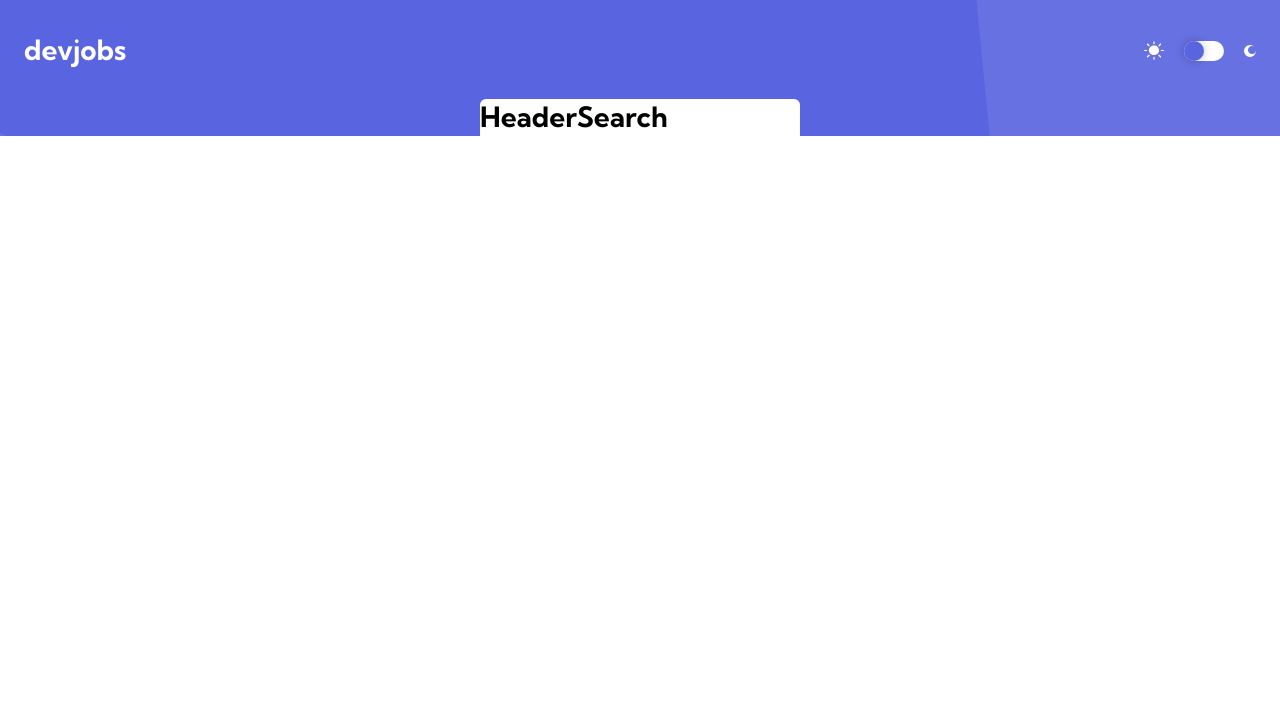
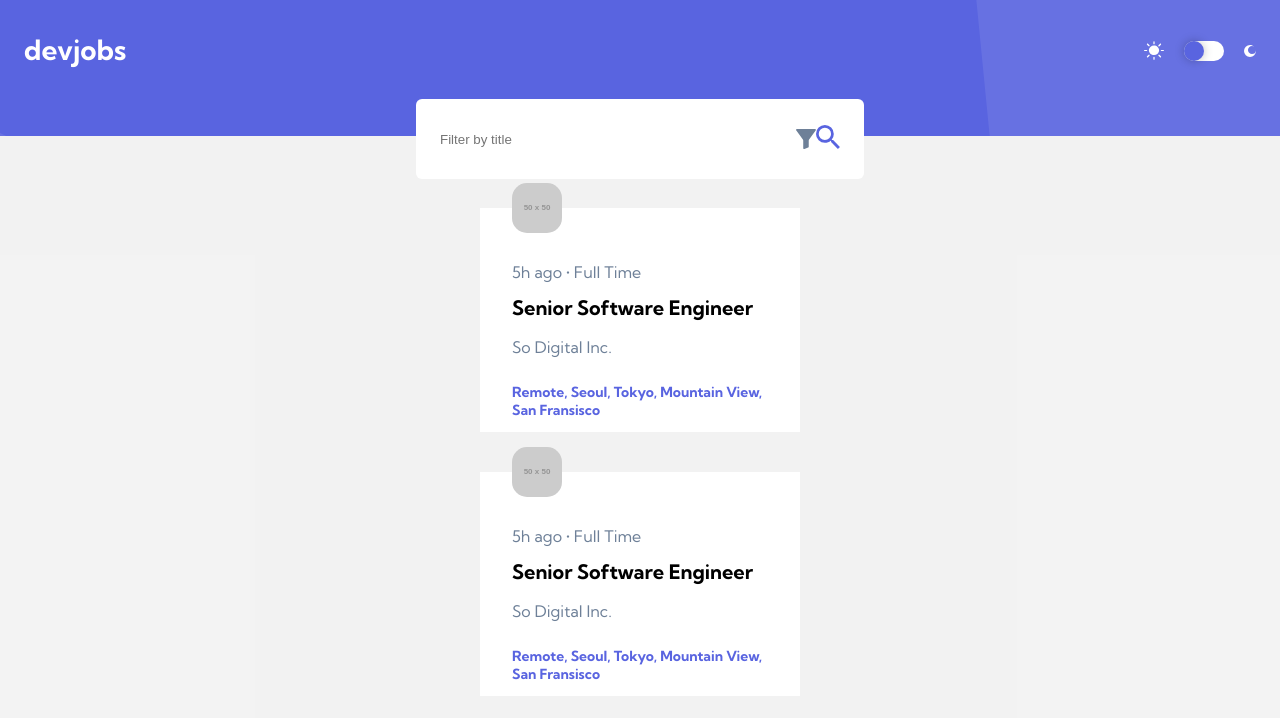
Before and after one commit to Schwarzbaer2/vue-git-jobs, a Vue app: page / in a window 1280 px wide. Shown: the top 718 px of the page. Built offline with nearby package versions, Linux system fonts and the light colour scheme.

Commit message:
Adding Main and MainCard components

```diff
--- a/src/App.vue
+++ b/src/App.vue
@@ -4,6 +4,7 @@
 
 <style lang="scss">
 #app {
+  height: 100%;
   font-family: $kumbh-sans;
 
   h1,
@@ -28,6 +29,7 @@
 
   h4 {
     font-size: 0.875rem;
+    line-height: 18px;
   }
 }
 </style>
--- a/src/assets/_variables.scss
+++ b/src/assets/_variables.scss
@@ -8,7 +8,7 @@ $primary-blue: #19202d;
 $primary-dark: #121721;
 
 $secondary-white: #ffffff;
-$secondary-lightGrey: #f4f6f8;
+$secondary-lightGrey: #f2f2f2f2;
 $secondary-grey: #9daec2;
 $secondary-darkGrey: #6e8098;
 
--- a/src/components/HeaderSearch.vue
+++ b/src/components/HeaderSearch.vue
@@ -1,6 +1,22 @@
 <template>
   <div class="search">
-    <h1>HeaderSearch</h1>
+    <input
+      class="search__input"
+      type="search"
+      name="job-search"
+      id=""
+      placeholder="Filter by title"
+      aria-label="Search through developer jobs"
+    />
+
+    <div class="search__icons">
+      <img
+        class="search__filter"
+        src="../assets/mobile/icon-filter.svg"
+        alt=""
+      />
+      <img src="../assets/desktop/icon-search.svg" alt="" />
+    </div>
   </div>
 </template>
 
@@ -12,9 +28,23 @@ export default {
 
 <style lang="scss">
 .search {
+  display: flex;
+  align-items: center;
+  justify-content: space-between;
   height: 5rem;
-  width: 20rem;
-  background: $secondary-white;
+  width: 28rem;
+  background: #fff;
   border-radius: 0.375rem;
+
+  &__input {
+    height: 50%;
+    width: 50%;
+    padding: 0 0 0 1.5rem;
+    border: none;
+  }
+
+  &__icons {
+    padding: 0 1.5rem 0 0;
+  }
 }
 </style>
--- /dev/null
+++ b/src/components/MainCard.vue
@@ -0,0 +1,54 @@
+<template>
+  <article>
+    <div class="card">
+      <img class="card__image" src="https://via.placeholder.com/50" alt="" />
+      <p class="card__info">5h ago &bull; Full Time</p>
+      <div class="card__title">
+        <h3>Senior Software Engineer</h3>
+      </div>
+      <div class="card__firm">
+        <p>So Digital Inc.</p>
+      </div>
+      <div class="card__location">
+        <h4>Remote, Seoul, Tokyo, Mountain View, San Fransisco</h4>
+      </div>
+    </div>
+  </article>
+</template>
+
+<script>
+export default {
+  name: "MainCard",
+};
+</script>
+
+<style scoped lang="scss">
+.card {
+  height: 14rem;
+  width: 20rem;
+  padding: 0 2rem;
+  background: $secondary-white;
+
+  &__image {
+    transform: translateY(-50%);
+    border-radius: 0.938rem;
+  }
+
+  &__info {
+    color: $secondary-darkGrey;
+  }
+
+  &__title {
+    padding: 0.813rem 0 1.063rem 0;
+  }
+
+  &__firm {
+    padding-bottom: 1.625rem;
+    color: $secondary-darkGrey;
+  }
+
+  &__location {
+    color: $primary-violet;
+  }
+}
+</style>
--- /dev/null
+++ b/src/components/TheMain.vue
@@ -0,0 +1,34 @@
+<template>
+  <main class="main">
+    <div class="main__grid">
+      <MainCard />
+      <MainCard />
+    </div>
+  </main>
+</template>
+
+<script>
+import MainCard from "./MainCard.vue";
+
+export default {
+  name: "TheMain",
+  components: {
+    MainCard,
+  },
+};
+</script>
+
+<style lang="scss">
+.main {
+  height: 100vh;
+  padding-top: 4.5rem;
+  background: $secondary-lightGrey;
+
+  &__grid {
+    display: grid;
+    justify-items: center;
+    grid-template-columns: 1fr;
+    grid-gap: 2.5rem;
+  }
+}
+</style>
--- a/src/views/Jobs.vue
+++ b/src/views/Jobs.vue
@@ -1,17 +1,20 @@
 <template>
   <div>
     <TheHeader />
+    <TheMain />
   </div>
 </template>
 
 <script>
 // @ is an alias to /src
 import TheHeader from "@/components/TheHeader.vue";
+import TheMain from "@/components/TheMain.vue";
 
 export default {
   name: "Jobs",
   components: {
     TheHeader,
+    TheMain,
   },
 };
 </script>
```
